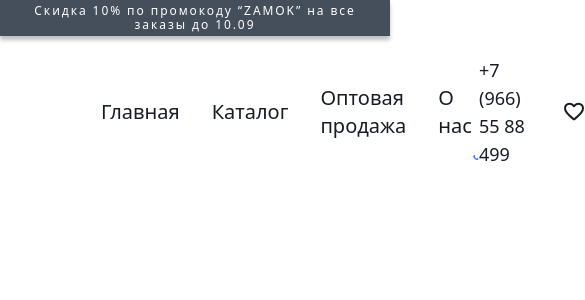
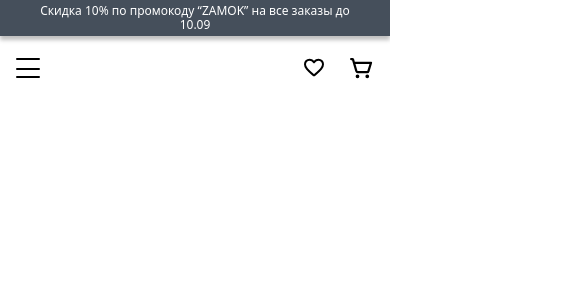
Before and after one commit to Umid2720/gs-group, a Vue app: page / in a window 390 px wide. Shown: the top 300 px of the page, 585 px wide, since content can reach past the window. Built offline with nearby package versions, Linux system fonts and the light colour scheme.

Commit message:
fit (top.vue): has been added responsive top into top.vue

```diff
--- a/src/App.vue
+++ b/src/App.vue
@@ -8,13 +8,31 @@ import IconShopping from './assets/icons/IconShopping.vue'
 <template>
   <top />
   <header>
-    <nav class="wrapper mx-auto flex items-center py-5 main-color">
-      <a href="/">
+    <nav class="wrapper mx-auto flex items-center py-5 relative px-4">
+      <button class="relative group cursor-pointer h-5 w-6 inline md:hidden">
+        <span
+          class="w-6 h-0.5 rounded bg-black duration-300 left-0 inline-block group-hover:rotate-45 group-hover:top-2 absolute top-0"
+        ></span>
+        <span
+          class="w-6 h-0.5 rounded bg-black duration-300 left-0 inline-block absolute group-hover:-rotate-45 group-hover:top-2"
+        ></span>
+        <span
+          class="w-6 h-0.5 rounded bg-black duration-1000 left-0 inline-block absolute bottom-0 group-hover:hidden"
+        ></span>
+      </button>
+
+      <a
+        href="#"
+        class="absolute right-4 -top-8 lg:-top-9 text-[12px] lg:text-[16px] underline font-medium tracking-[1.92px] lg:tracking-[2%] hidden md:inline text-white"
+        >Обратный звонок</a
+      >
+      <a href="/" class="hidden md:inline">
         <img src="logo.png" alt="logo" />
       </a>
-      <ul class="flex items-center ml-[101px] gap-x-8 text-xl">
+
+      <ul class="hidden md:flex items-center ml-16 lg:ml-24 gap-x-8 text-sm lg:text-xl main-color">
         <li>
-          <router-link to="/">Главная</router-link>
+          <router-link to="/" class="">Главная</router-link>
         </li>
         <li>Каталог</li>
         <li>
@@ -25,9 +43,9 @@ import IconShopping from './assets/icons/IconShopping.vue'
         </li>
       </ul>
       <ul class="flex items-center ml-auto">
-        <li class="flex items-end">
+        <li class="items-end md:flex hidden">
           <IconPhone class="w-5 h-5 text-blue-500" />
-          <a href="tel:+79665588499" class="text-lg">+7 (966) 55 88 499</a>
+          <a href="tel:+79665588499" class="text-sm lg:text-lg">+7 (966) 55 88 499</a>
         </li>
         <li class="ml-7 mr-6">
           <IconHeart class="w-6 h-6" />
--- a/src/components/navbar/top.vue
+++ b/src/components/navbar/top.vue
@@ -1,9 +1,10 @@
 <script setup></script>
 <template>
-  <section
-    class="tracking-[1.92px] font-medium text-white bg-[#454F5B] md:h-11 h-9 shadow-[0_4px_4px_0_rgba(0,0,0,0.25)] md:py-[9px] py-3 px-6 text-[12px] xl:text-[16px] md:leading-[26px] flex flex-col justify-center leading-[14px]"
-  >
-    <p class="font-medium text-center">Скидка 10% по промокоду “ZAMOK” на все заказы до 10.09</p>
-    <a href="#" class="absolute right-[100px] top-2 underline hidden lg:inline">Обратный звонок</a>
+  <section class="">
+    <p
+      class="bg-[#454F5B] md:h-11 h-9 shadow-[0_4px_4px_0_rgba(0,0,0,0.25)] lg:py-[9px] py-3 flex flex-col justify-center px-6 font-medium text-center md:tracking-[1.92px] tracking-[2%] text-white text-[12px] lg:text-[16px] lg:leading-[26px] leading-[14px]"
+    >
+      Скидка 10% по промокоду “ZAMOK” на все заказы до 10.09
+    </p>
   </section>
 </template>
```
